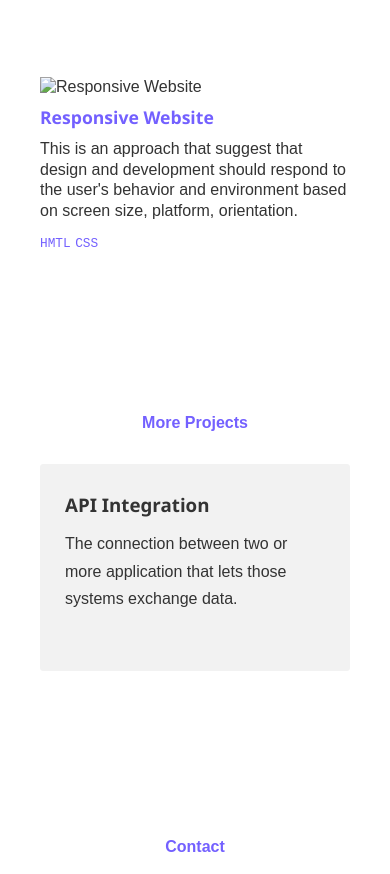
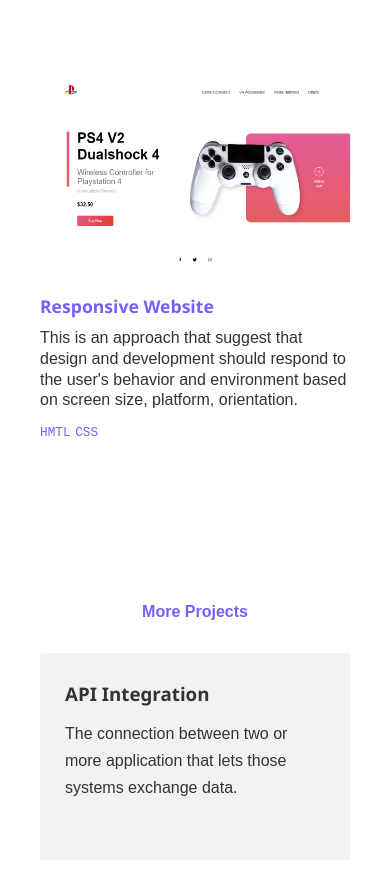
Before and after one commit to MelyssaZ/Personal-Website, a plain HTML site: page Assets/Personal.html in a window 390 px wide. Shown: the part 2899-3773 px from the top of the page. Drawn offline with Linux system fonts and the light colour scheme; a web font is replaced by a local one.

Commit message:
Add responsive web pic

```diff
--- a/Assets/Personal.html
+++ b/Assets/Personal.html
@@ -145,7 +145,7 @@
                     </article>
                     <article class="project-content">
                       <div class="project-image project-image-one">
-                        <img src="" alt="Responsive Website">
+                        <img src="media/Responsive Website pic.PNG" alt="Responsive Website">
                       </div>
                       <div class="card-content">
                         <h2>Responsive Website</h2>
```
Also changed, not shown: Assets/media/Responsive Website pic.PNG (added).
